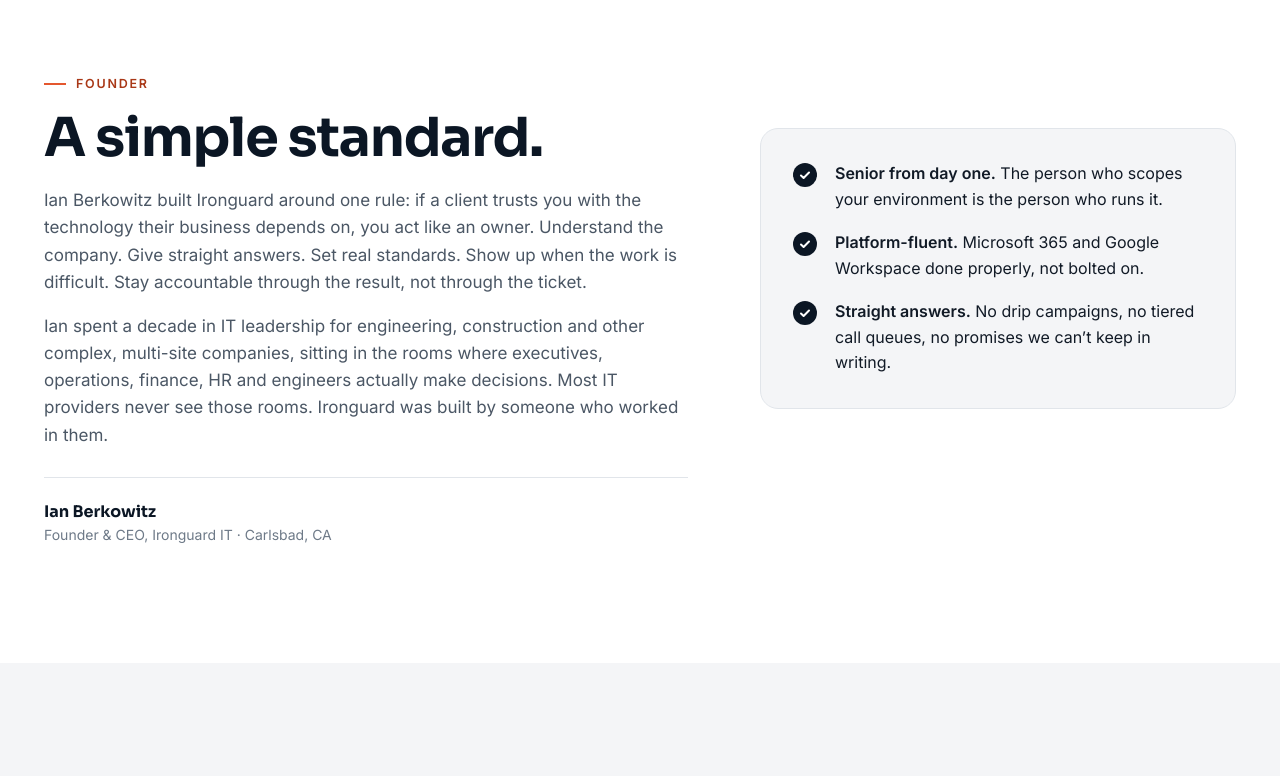
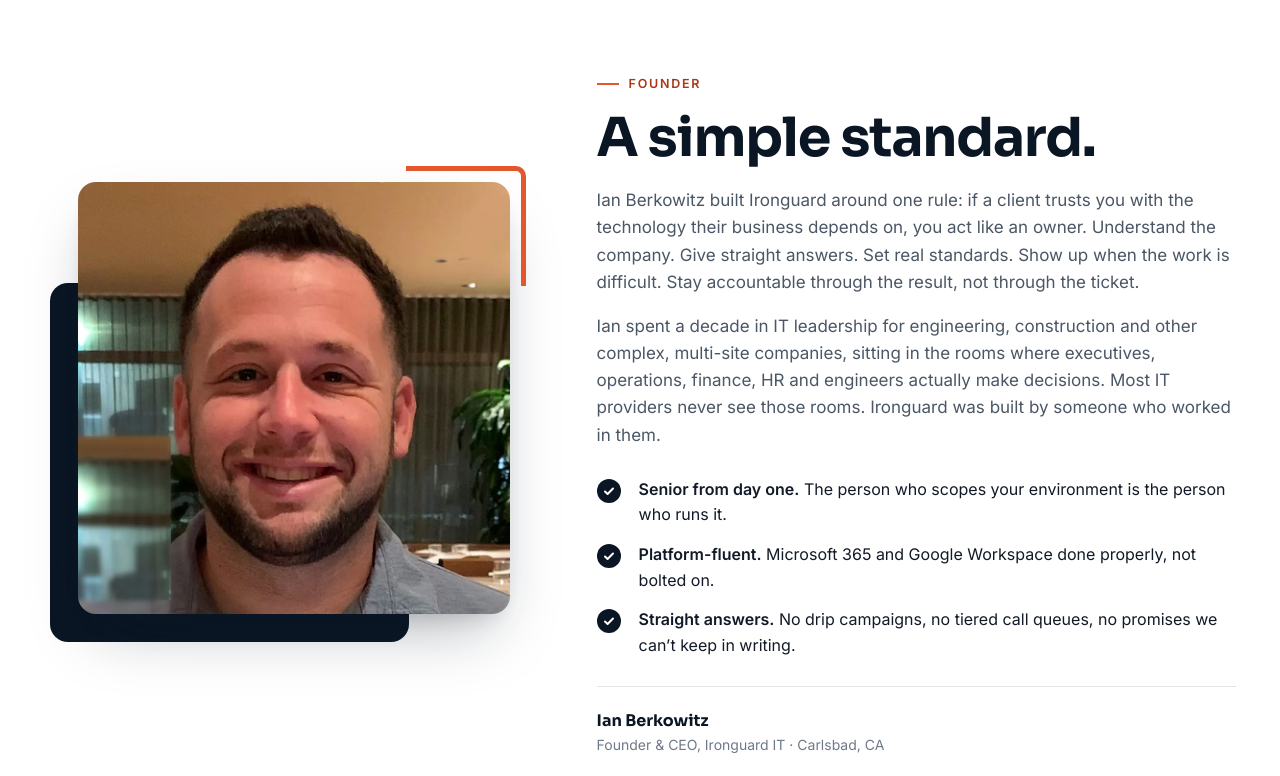
Before and after one commit to Ianberk92/ironguard-website, a plain HTML site: page about.html in a window 1280 px wide. Shown: the part 840-1616 px from the top of the page. Drawn offline with Linux system fonts and the light colour scheme.

Commit message:
About page: restore the founder photo (#16)
The founder section is back to its earlier layout, with its photo. The "Where we are" band stays without an inset photo, so the page shows one photograph.

```diff
--- a/about.html
+++ b/about.html
@@ -113,22 +113,23 @@
 
 <!-- ================= Founder ================= -->
 <section aria-labelledby="story-title">
-  <div class="container founder is-text">
-    <div class="founder-copy reveal">
+  <div class="container founder">
+    <div class="founder-photo reveal">
+      <picture><source srcset="assets/founder.webp" type="image/webp"><img src="assets/founder.jpg" width="900" height="900" alt="Ian Berkowitz, founder of Ironguard IT" loading="lazy"></picture>
+    </div>
+    <div class="founder-copy reveal d1">
       <span class="eyebrow">Founder</span>
       <h2 id="story-title">A simple standard.</h2>
       <p>Ian Berkowitz built Ironguard around one rule: if a client trusts you with the technology their business depends on, you act like an owner. Understand the company. Give straight answers. Set real standards. Show up when the work is difficult. Stay accountable through the result, not through the ticket.</p>
       <p>Ian spent a decade in IT leadership for engineering, construction and other complex, multi-site companies, sitting in the rooms where executives, operations, finance, HR and engineers actually make decisions. Most IT providers never see those rooms. Ironguard was built by someone who worked in them.</p>
-      <div class="sig">
-        <div><strong>Ian Berkowitz</strong><span>Founder &amp; CEO, Ironguard IT &middot; Carlsbad, CA</span></div>
-      </div>
-    </div>
-    <div class="founder-copy reveal d1">
       <ul class="points">
         <li><span class="ck"><svg aria-hidden="true"><use href="#i-check"/></svg></span><span><strong>Senior from day one.</strong> The person who scopes your environment is the person who runs it.</span></li>
         <li><span class="ck"><svg aria-hidden="true"><use href="#i-check"/></svg></span><span><strong>Platform-fluent.</strong> Microsoft 365 and Google Workspace done properly, not bolted on.</span></li>
         <li><span class="ck"><svg aria-hidden="true"><use href="#i-check"/></svg></span><span><strong>Straight answers.</strong> No drip campaigns, no tiered call queues, no promises we can&rsquo;t keep in writing.</span></li>
       </ul>
+      <div class="sig">
+        <div><strong>Ian Berkowitz</strong><span>Founder &amp; CEO, Ironguard IT &middot; Carlsbad, CA</span></div>
+      </div>
     </div>
   </div>
 </section>
--- a/css/v3.css
+++ b/css/v3.css
@@ -307,10 +307,6 @@ section { padding: clamp(80px, 9vw, 128px) 0; position: relative; }
 .points li .ck svg { width: 12px; height: 12px; }
 .points strong { font-weight: 600; }
 @media (min-width: 960px) { .founder { grid-template-columns: .85fr 1.15fr; gap: 80px; } }
-/* Founder section without a photo: the story on the left, the three commitments on the right */
-.founder.is-text { align-items: start; }
-.founder.is-text .points { margin-top: 0; padding: 32px; gap: 18px; background: var(--cloud); border: 1px solid var(--line); border-radius: var(--r-lg); }
-@media (min-width: 960px) { .founder.is-text { grid-template-columns: 1.15fr .85fr; gap: 72px; } .founder.is-text .points { margin-top: 62px; } }
 
 /* ---------- Process (timeline) ---------- */
 .timeline { display: grid; gap: 32px; position: relative; counter-reset: step; }
```
